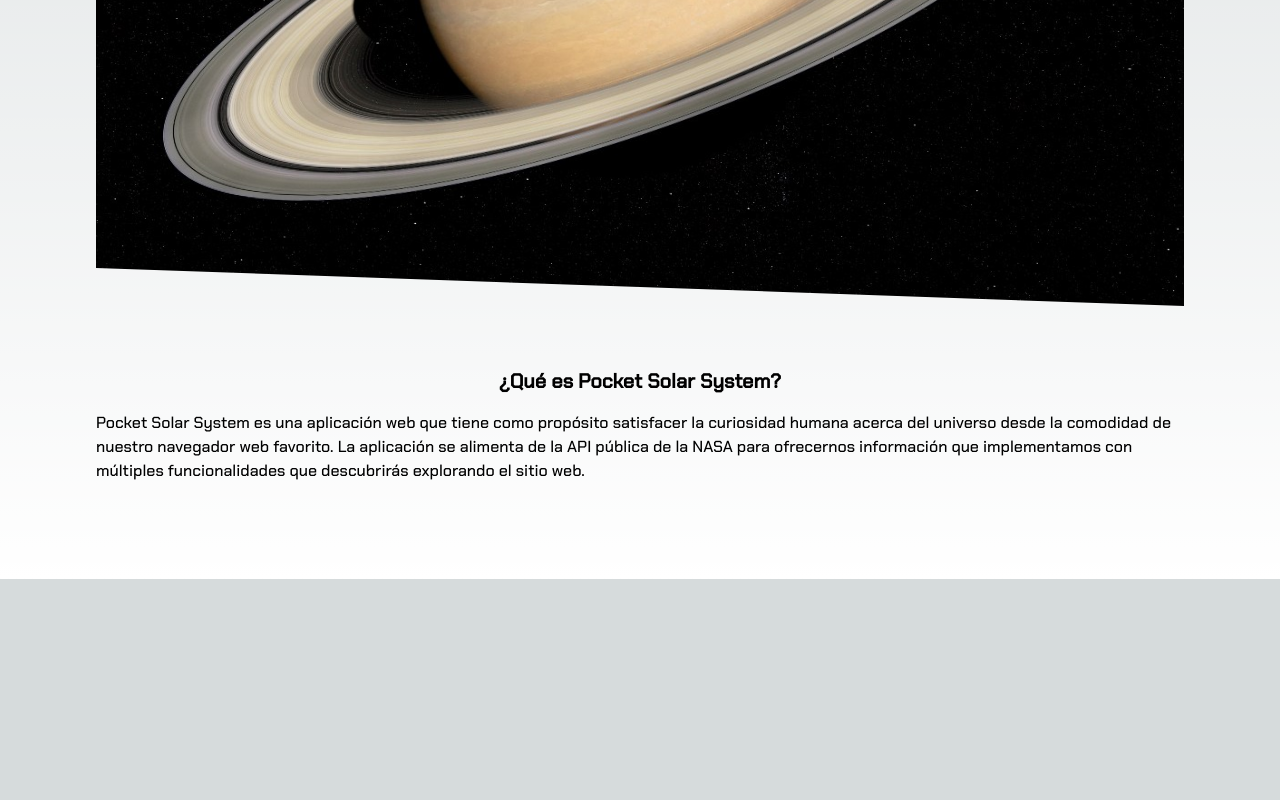
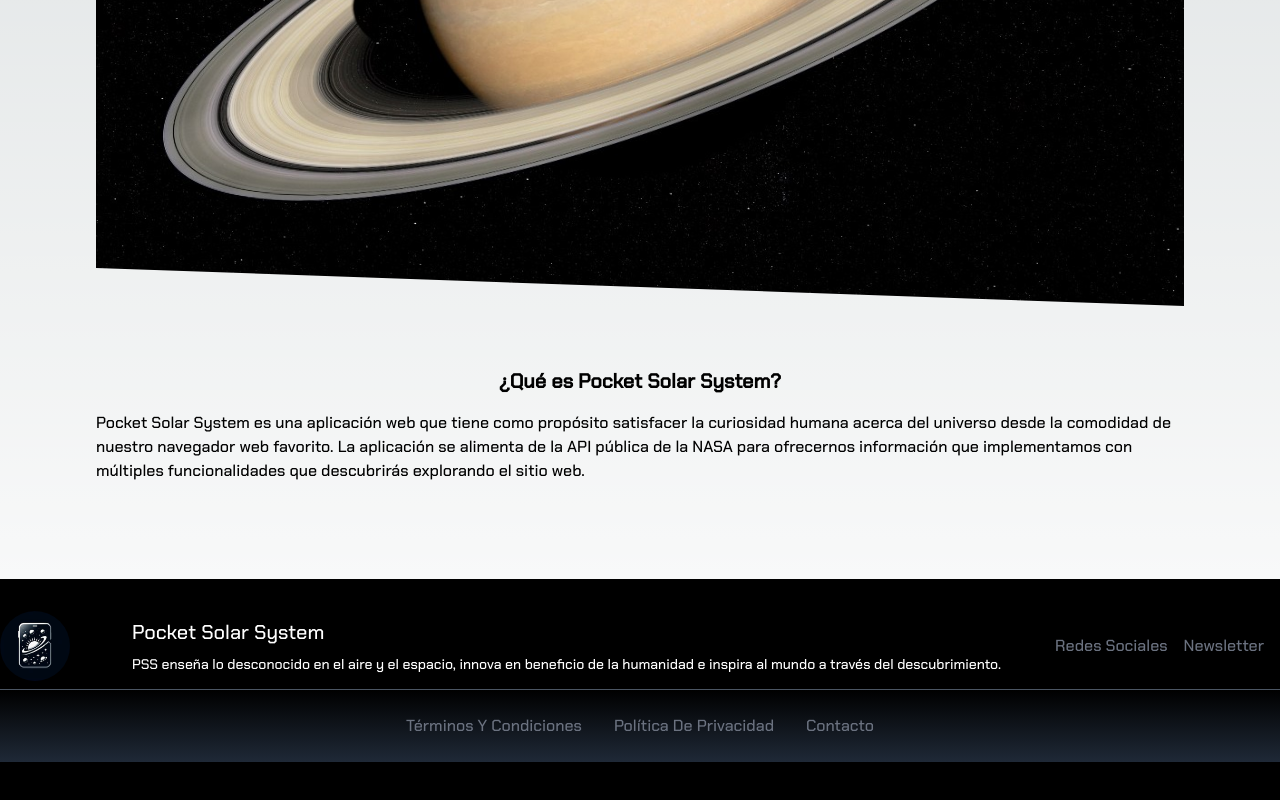
Before and after one commit to PocketSolarSystem/PocketSolarSystem, a Next.js app: page / in a window 1280 px wide. Shown: the part 566-1366 px from the top of the page. Before the commit the page ends 1145 px from the top, so only its background shows below. Built offline with nearby package versions, Linux system fonts and the light colour scheme.

Commit message:
02/04-betaFooter

```diff
--- a/package.json
+++ b/package.json
@@ -15,8 +15,8 @@
     "react-icons": "^5.0.1"
   },
   "devDependencies": {
-    "@types/node": "^20",
-    "@types/react": "^18",
+    "@types/node": "20.12.2",
+    "@types/react": "18.2.74",
     "@types/react-dom": "^18",
     "autoprefixer": "^10.0.1",
     "eslint": "^8",
--- a/src/app/layout.tsx
+++ b/src/app/layout.tsx
@@ -1,6 +1,7 @@
 import type { Metadata } from "next";
 import "./globals.css";
 import Navbar from "./ui/navbar";
+import Footer from "./ui/footer";
 import { chakra, inter } from "./ui/fonts";
 
 
@@ -19,6 +20,7 @@ export default function RootLayout({
       <body className={`${chakra.className} antialiased`}>
         <Navbar />
           {children}
+        <Footer />
       </body>
     </html>
   );
--- /dev/null
+++ b/src/app/ui/footer.tsx
@@ -0,0 +1,58 @@
+'use client'
+import React from "react";
+import Link from "next/link";
+import Image from "next/image";
+
+const Footer = () => {
+  return (
+    <div className="bg-black text-white py-8">
+      <div className="mb-2 container mx-auto flex flex-col md:flex-row items-center justify-between">
+            <Link href="/" className="link-underline" rel="noreferrer">
+                <Image
+                    src="/logo-pocket-solar-system.jpg"
+                    alt="Logo of the application"
+                    width={70}
+                    height={70}
+                    className='hidden md:block mr-2 rounded-full'
+                />
+            </Link>
+        <div>
+            <h1 className="px-4 text-xl font-signature">Pocket Solar System</h1>
+            <p className="mt-2 px-4 text-sm">
+                PSS enseña lo desconocido en el aire y el espacio, innova en beneficio de la humanidad e inspira
+                al mundo a través del descubrimiento.
+            </p>
+        </div>
+        <div className="flex items-center">
+          <div className="cursor-pointer capitalize font-medium text-gray-500
+            hover:scale-105 hover:text-white duration-200 link-underline">
+            <p>Redes sociales</p>
+          </div>
+          <div className="px-4 cursor-pointer capitalize font-medium text-gray-500
+            hover:scale-105 hover:text-white duration-200 link-underline">
+            <p>Newsletter</p>
+          </div>
+        </div>
+      </div>
+      <hr className="mt-8 md:mt-0 border-gray-600" />
+        <div className="md:mb-4">
+          <ul className="flex justify-center items-center bg-gradient-to-b from-black to-gray-800 text-gray-500">
+            <li className="px-4 cursor-pointer capitalize font-medium text-gray-500
+            hover:scale-105 hover:text-white duration-200 link-underline py-6">
+              <Link href="/terminos">Términos y Condiciones</Link>
+            </li>
+            <li className="px-4 cursor-pointer capitalize font-medium text-gray-500
+            hover:scale-105 hover:text-white duration-200 link-underline py-6">
+              <Link href="/privacidad">Política de Privacidad</Link>
+            </li>
+            <li className="px-4 cursor-pointer capitalize font-medium text-gray-500
+            hover:scale-105 hover:text-white duration-200 link-underline py-6">
+              <Link href="/contacto">Contacto</Link>
+            </li>
+          </ul>
+        </div>
+    </div>
+  );
+};
+
+export default Footer;
```
Also changed, not shown: 1 other file (tests, documents, lock files or other folders).
